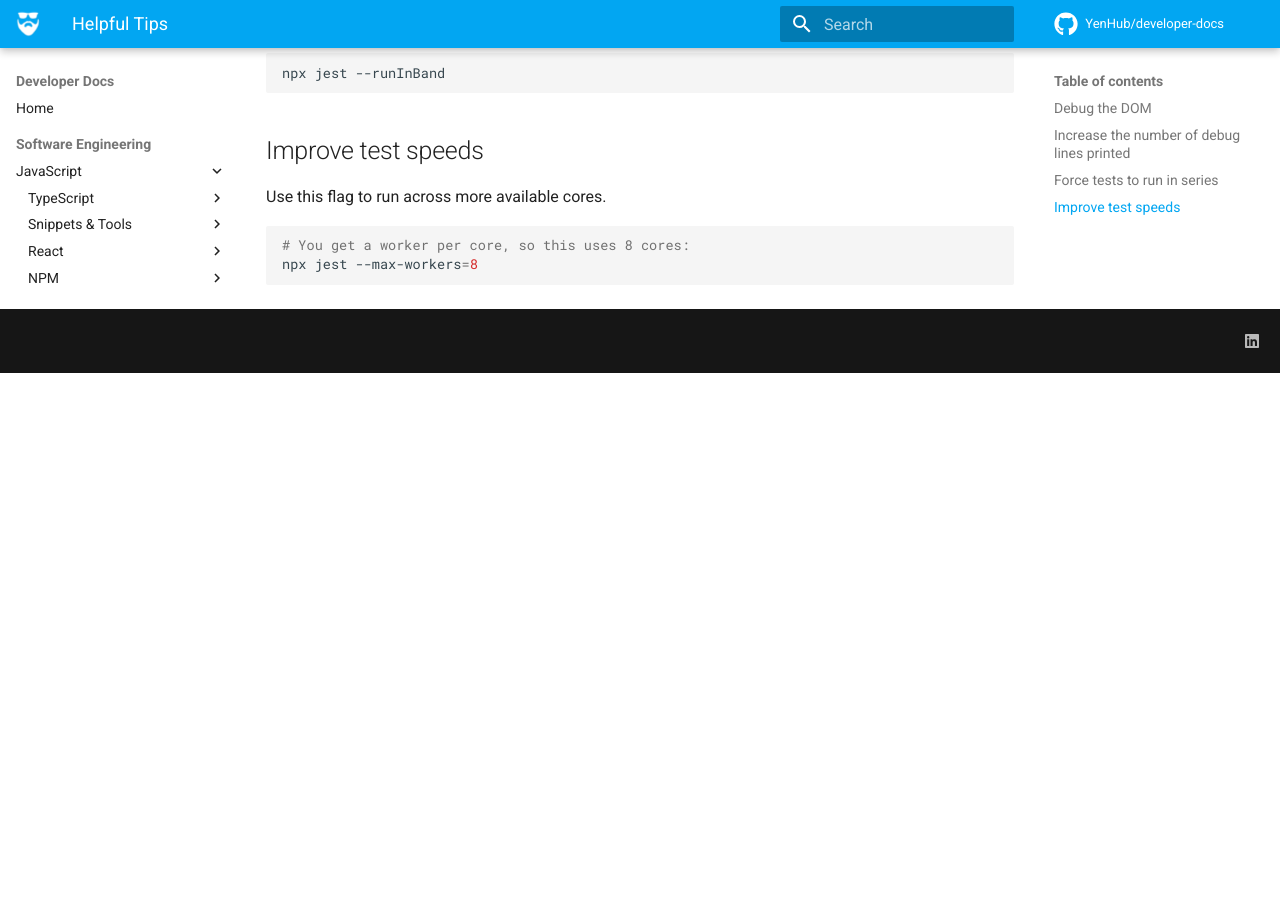
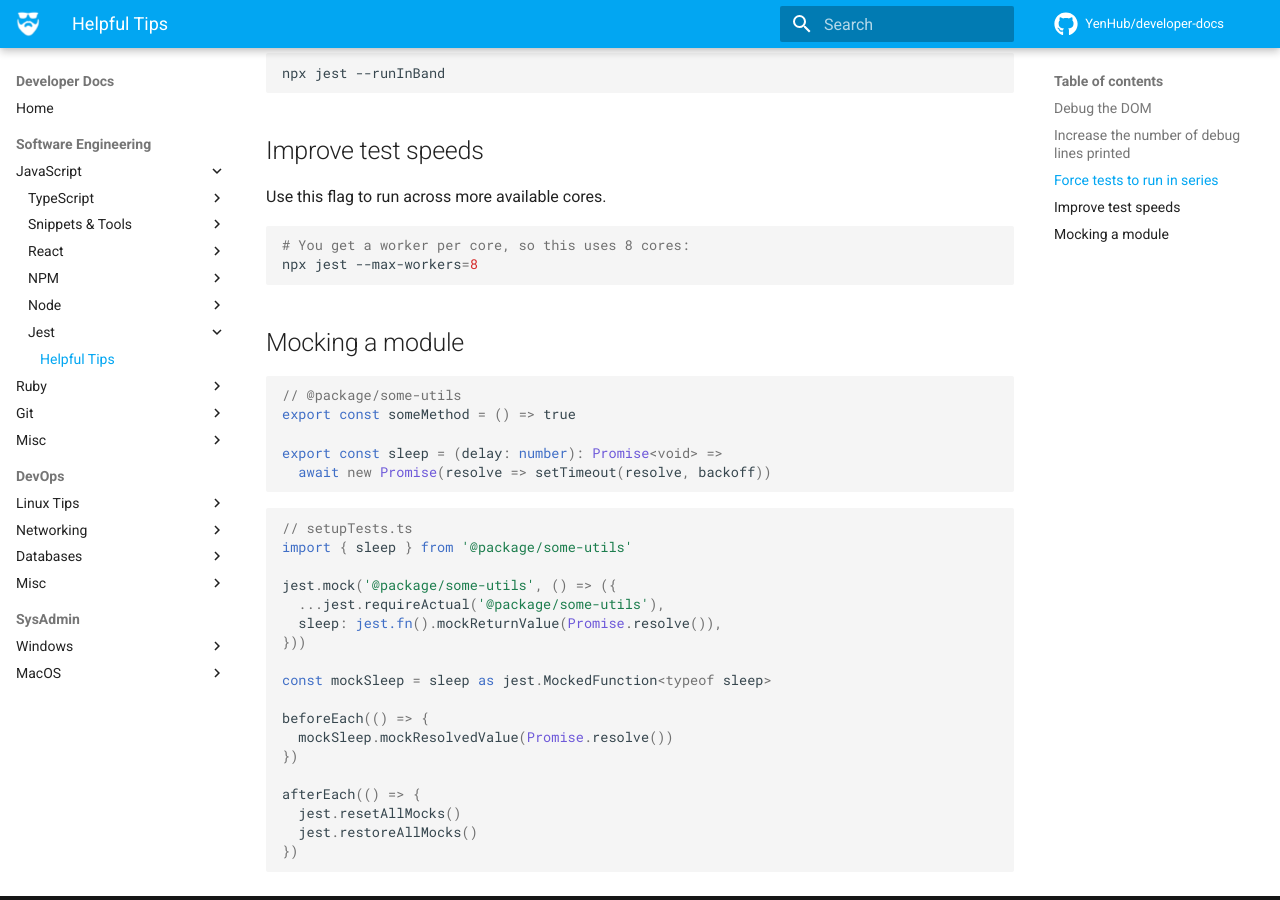
Before and after one commit to YenHub/developer-docs, an MkDocs documentation site: the page built from docs/engineering/javascript/jest/helpful-tips.md, in a window 1280 px wide and 900 px high, scrolled down 770 px. Built offline with MkDocs 1.6.1 and Material for MkDocs 9.7.7, drawn with Linux system fonts in a browser that asks for light colours; comment, search, counter and statistics services are not loaded; before the commit the page ends 1143 px from its top, so only the background shows below that.

Commit message:
💥 Add jest mock module

````diff
--- a/docs/engineering/javascript/jest/helpful-tips.md
+++ b/docs/engineering/javascript/jest/helpful-tips.md
@@ -43,3 +43,34 @@
 # You get a worker per core, so this uses 8 cores:
 npx jest --max-workers=8
 ```
+
+## Mocking a module
+
+```typescript
+// @package/some-utils
+export const someMethod = () => true
+
+export const sleep = (delay: number): Promise<void> =>
+  await new Promise(resolve => setTimeout(resolve, backoff))
+```
+
+```typescript
+// setupTests.ts
+import { sleep } from '@package/some-utils'
+
+jest.mock('@package/some-utils', () => ({
+  ...jest.requireActual('@package/some-utils'),
+  sleep: jest.fn().mockReturnValue(Promise.resolve()),
+}))
+
+const mockSleep = sleep as jest.MockedFunction<typeof sleep>
+
+beforeEach(() => {
+  mockSleep.mockResolvedValue(Promise.resolve())
+})
+
+afterEach(() => {
+  jest.resetAllMocks()
+  jest.restoreAllMocks()
+})
+```
````
